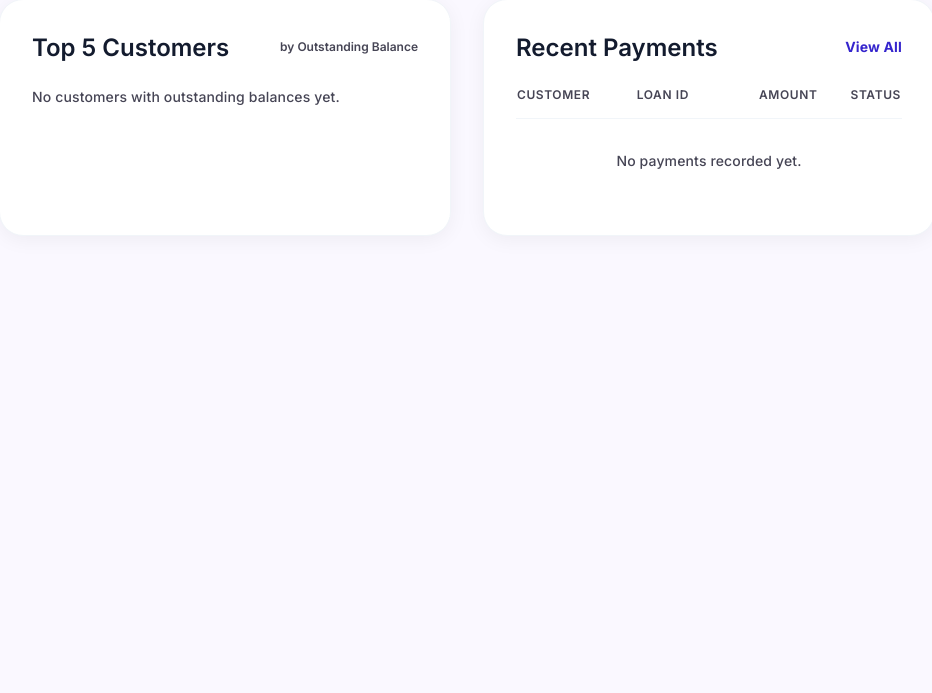
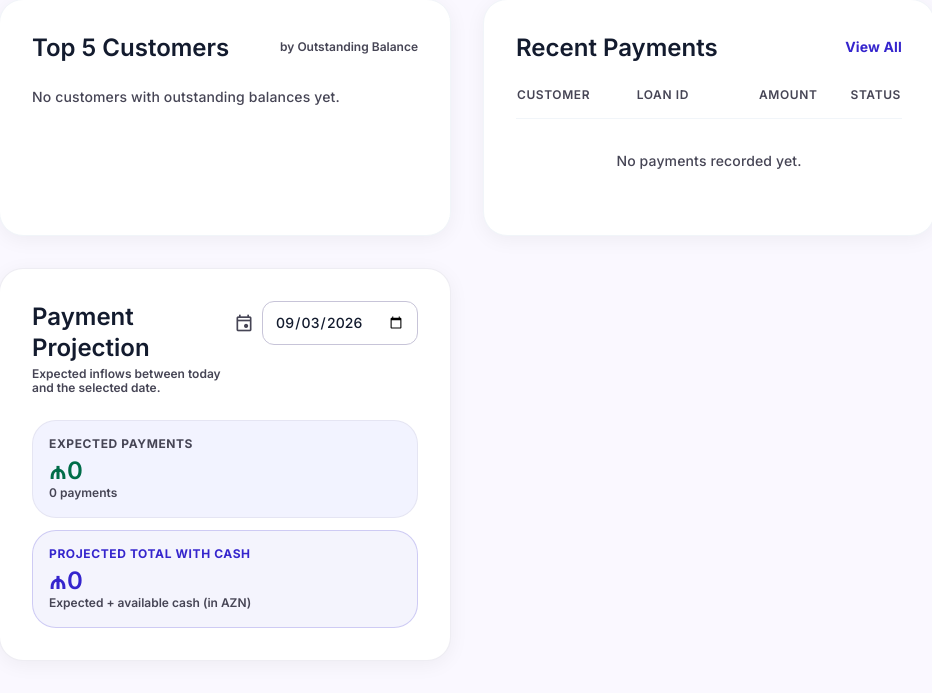
Before and after one commit to codeguy085/Budget, a Django app: page / in a window 1280 px wide. Shown: the part 1063-1756 px from the top of the page, without its empty margins (313-1245 px from the left). Before the commit the page ends 1232 px from the top, so only its background shows below. Run offline with Django 5.2, Linux system fonts and the light colour scheme; the visitor is signed in with stand-in values (Sample User, id 1); data that the repository does not hold is empty; some libraries are stand-ins or nearby versions.

Commit message:
payment projection

```diff
--- a/loan/views.py
+++ b/loan/views.py
@@ -1066,12 +1066,32 @@ def dashboard(request):
     cash = context['available_cash']
     rates = _exchange_rates()
     context['exchange_rates'] = rates
+    usd_rate = rates.get('USD', FALLBACK_RATES['USD'])
+    eur_rate = rates.get('EUR', FALLBACK_RATES['EUR'])
     context['total_portfolio_azn'] = int(round(
         remaining_balance
         + cash['AZN']
-        + cash['USD'] * rates.get('USD', FALLBACK_RATES['USD'])
-        + cash['EUR'] * rates.get('EUR', FALLBACK_RATES['EUR'])
+        + cash['USD'] * usd_rate
+        + cash['EUR'] * eur_rate
     ))
+    context['available_cash_azn'] = int(round(
+        cash['AZN'] + cash['USD'] * usd_rate + cash['EUR'] * eur_rate
+    ))
+
+    future_payments = []
+    for l in active_loans:
+        paid_by_now = l.paid_month()
+        for month_num in range(paid_by_now + 1, l.term + 1):
+            due = _add_months(l.start.date(), month_num)
+            if due >= today:
+                future_payments.append({'date': due.isoformat(), 'amount': l.monthly_payment})
+    future_payments.sort(key=lambda x: x['date'])
+    context['future_payments_data'] = future_payments
+
+    from datetime import timedelta as _td
+    default_projection_end = today + _td(days=30)
+    context['default_projection_end_iso'] = default_projection_end.isoformat()
+
     return render(request, 'dashboard.html', context)
 
 
--- a/templates/dashboard.html
+++ b/templates/dashboard.html
@@ -470,7 +470,6 @@
   </div>
 </div>
 
-{% if recent_investments or recent_transfers %}
 <section class="grid grid-cols-1 lg:grid-cols-2 gap-6 lg:gap-8">
   {% if recent_investments %}
   <div class="bg-surface-container-lowest p-6 lg:p-8 rounded-3xl lg:rounded-2xl custom-shadow-soft border border-outline-variant/30">
@@ -500,8 +499,35 @@
     </div>
   </div>
   {% endif %}
+
+  <div class="bg-surface-container-lowest p-6 lg:p-8 rounded-3xl lg:rounded-2xl custom-shadow-soft border border-outline-variant/30 flex flex-col">
+    <div class="flex flex-col sm:flex-row sm:items-start sm:justify-between gap-3 mb-6">
+      <div>
+        <h2 class="text-headline-md font-headline-md text-on-surface">{% trans "Payment Projection" %}</h2>
+        <p class="text-label-sm text-on-surface-variant mt-1">{% trans "Expected inflows between today and the selected date." %}</p>
+      </div>
+      <div class="flex items-center gap-2 flex-shrink-0">
+        <span class="material-symbols-outlined text-on-surface-variant text-[20px]">event</span>
+        <input id="projection-date" type="date" min="{{ today_iso }}" value="{{ default_projection_end_iso }}" class="h-11 px-3 bg-surface-container-lowest border border-outline-variant rounded-xl text-label-md font-medium text-on-surface focus:ring-2 focus:ring-primary focus:border-transparent outline-none transition-all"/>
+      </div>
+    </div>
+    <div class="space-y-3 flex-1">
+      <div class="p-4 rounded-2xl bg-surface-container-low border border-outline-variant/30">
+        <p class="text-label-sm text-on-surface-variant uppercase tracking-wider font-bold">{% trans "Expected payments" %}</p>
+        <p class="text-headline-md font-headline-md text-secondary mt-1 truncate" id="projection-payments">₼0</p>
+        <p class="text-label-sm text-on-surface-variant" id="projection-count">0 {% trans "payments" %}</p>
+      </div>
+      <div class="p-4 rounded-2xl bg-primary/5 border border-primary/20">
+        <p class="text-label-sm text-primary uppercase tracking-wider font-bold">{% trans "Projected total with cash" %}</p>
+        <p class="text-headline-md font-headline-md text-primary mt-1 truncate" id="projection-total">₼0</p>
+        <p class="text-label-sm text-on-surface-variant">{% trans "Expected + available cash (in AZN)" %}</p>
+      </div>
+    </div>
+  </div>
+</section>
+
 {% if recent_transfers %}
-  <div class="bg-surface-container-lowest p-6 lg:p-8 rounded-3xl lg:rounded-2xl custom-shadow-soft border border-outline-variant/30">
+<section class="bg-surface-container-lowest p-6 lg:p-8 rounded-3xl lg:rounded-2xl custom-shadow-soft border border-outline-variant/30">
   <h2 class="text-headline-md font-headline-md text-on-surface mb-6">{% trans "Recent Transfers" %}</h2>
   <div class="space-y-3">
     {% for t in recent_transfers %}
@@ -516,10 +542,33 @@
     </div>
     {% endfor %}
   </div>
-  </div>
-  {% endif %}
 </section>
 {% endif %}
+
+{{ future_payments_data|json_script:"future-payments-data" }}
+<script>
+  (function () {
+    const data = JSON.parse(document.getElementById('future-payments-data').textContent);
+    const availableCashAzn = {{ available_cash_azn }};
+    const input = document.getElementById('projection-date');
+    const paymentsEl = document.getElementById('projection-payments');
+    const countEl = document.getElementById('projection-count');
+    const totalEl = document.getElementById('projection-total');
+    function fmt(n) { return '₼' + n.toLocaleString('en-US'); }
+    function recalc() {
+      const end = input.value;
+      if (!end) { paymentsEl.textContent = '₼0'; countEl.textContent = '0'; totalEl.textContent = fmt(availableCashAzn); return; }
+      let sum = 0, count = 0;
+      for (const p of data) {
+        if (p.date <= end) { sum += p.amount; count++; } else break;
+      }
+      paymentsEl.textContent = fmt(sum);
+      countEl.textContent = count + ' ' + (count === 1 ? '{% trans "payment" %}' : '{% trans "payments" %}');
+      totalEl.textContent = fmt(sum + availableCashAzn);
+    }
+    if (input) { input.addEventListener('change', recalc); input.addEventListener('input', recalc); recalc(); }
+  })();
+</script>
 {% endblock %}
 
 {% block fab %}
```
Also changed, not shown: locale/az/LC_MESSAGES/django.po. Lines whose indentation alone changed are shown as unchanged.
